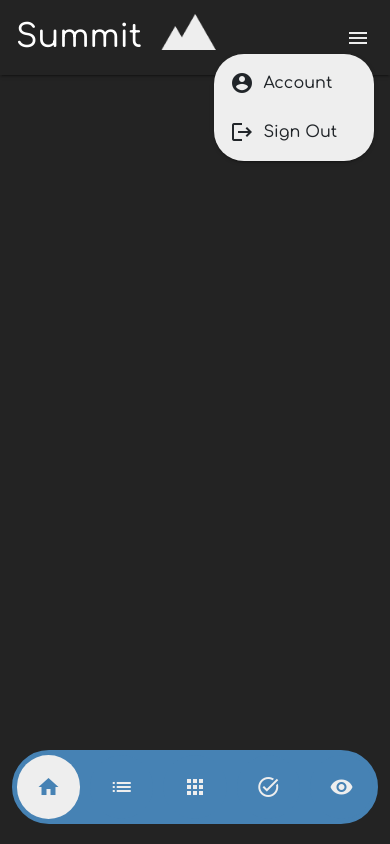
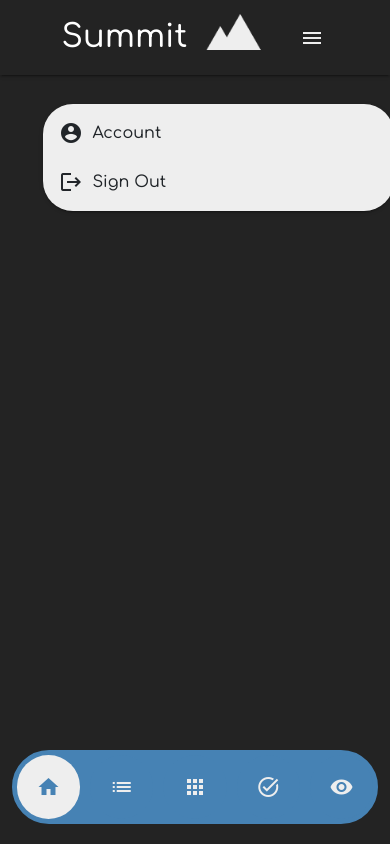
Before and after one commit to rhit-hamerfg/summit-productivity, a plain HTML site: page Summit/public/home.html in a window 390 px wide. Both pictures are taken after a click on the button "menu". Drawn offline with Linux system fonts and the light colour scheme; some packages are replaced by stand-ins of ours; no server answers.

Commit message:
updated bottom nav bar and top nav bar

```diff
--- a/Summit/public/styles/main.css
+++ b/Summit/public/styles/main.css
@@ -120,7 +120,7 @@ a.button {
 #topNavbar {
     display: flex;
     flex-wrap: nowrap;
-    justify-content: space-between;
+    justify-content: space-around;
     flex-grow: 1;
     flex-basis: auto;
     gap: 1em;
@@ -153,7 +153,7 @@ a.button {
 } */
 
 .navBarTopButton {
-    width: 12rem;
+    width: 20rem;
     height: 3.5rem;
     border: 3px solid;
     margin: 8px 0;
@@ -215,9 +215,17 @@ a.button {
     }
 
     #topNavbar {
-        justify-content: space-between;
+        justify-content: center;
         background-color: var(--background-color);
         border: none;
+    }
+
+    .dropdown-menu {
+        left: -65vw;
+        width: 90vw;
+        margin-top: 50px !important;
+        background-color: var(--summit-white);
+        color: var(--background-color);
     }
 
     #bottomNavbar {
```
